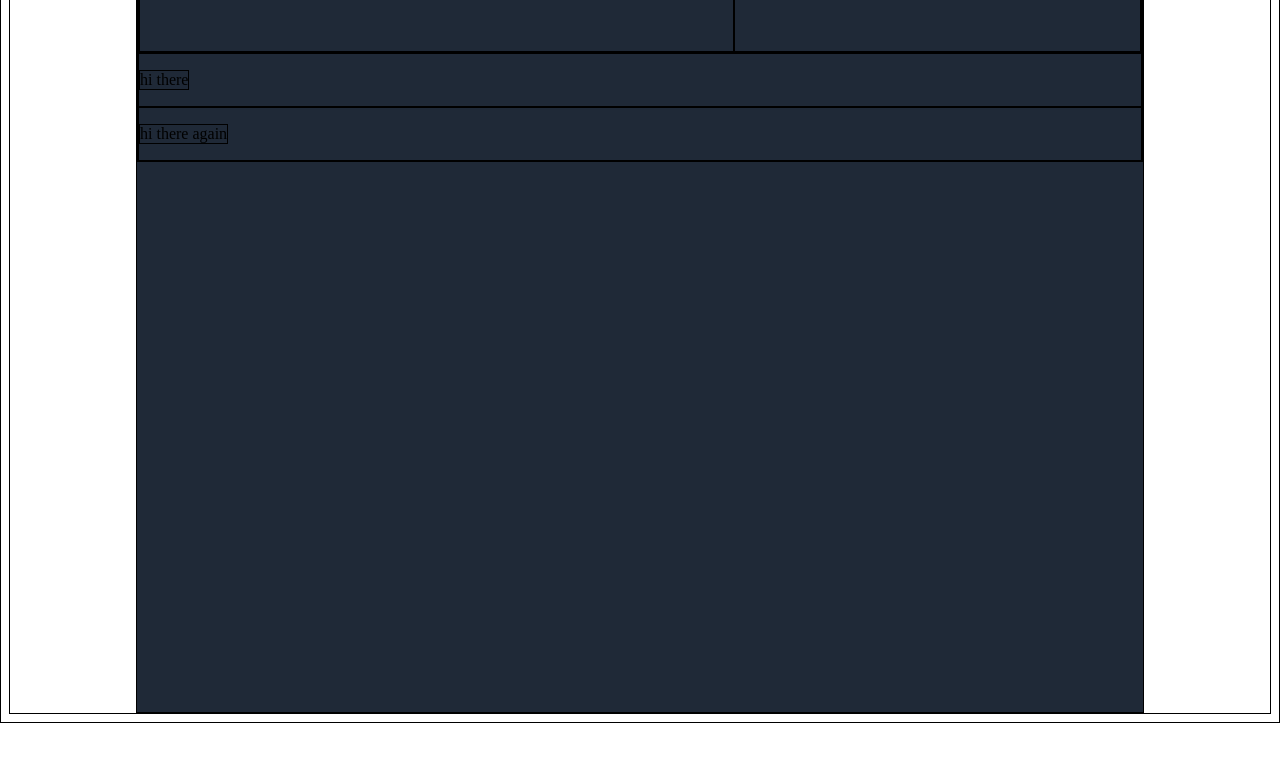
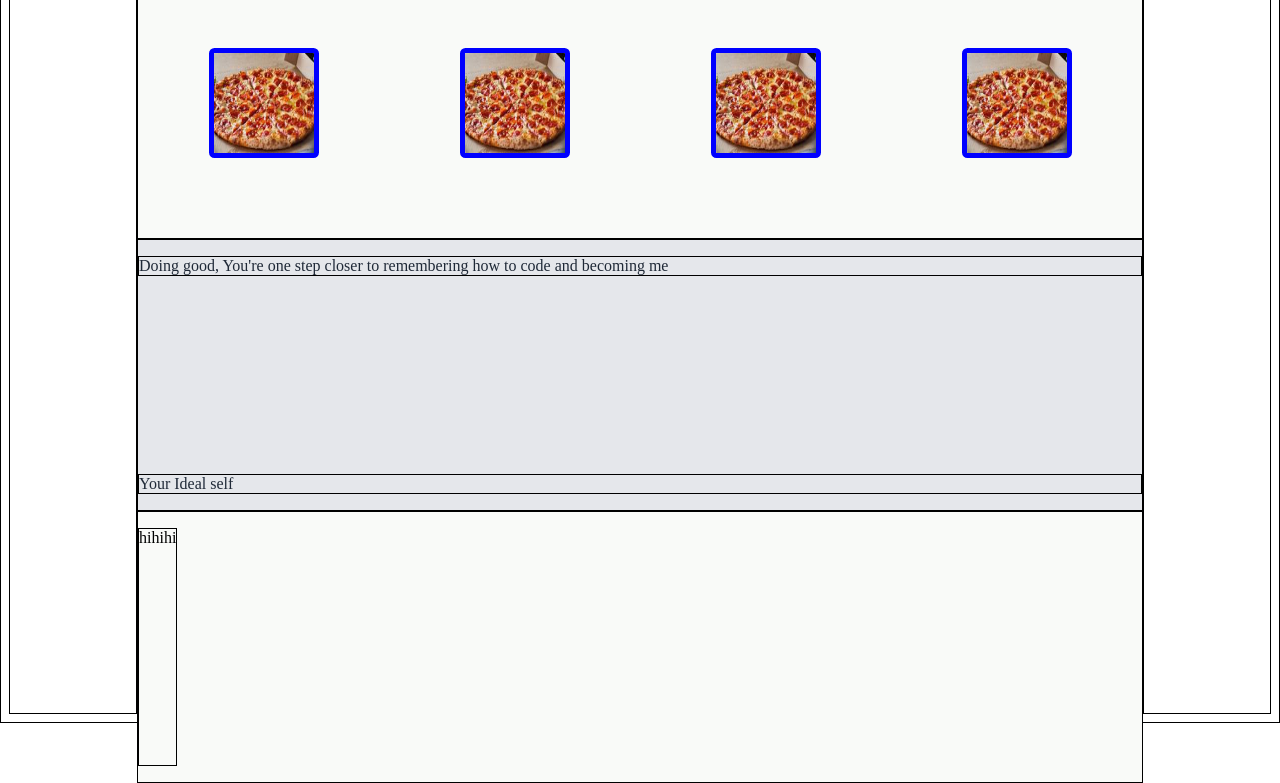
Before and after one commit to JashuHB/Odin-test-site, a plain HTML site: page index.html in a window 1280 px wide. Shown: the part 379-1162 px from the top of the page. Before the commit the page ends 1102 px from the top, so only its background shows below. Drawn offline with Linux system fonts and the light colour scheme.

Commit message:
placeholder img added and flesh out layout

```diff
--- a/index.html
+++ b/index.html
@@ -8,7 +8,6 @@
 </head>
 <body>
     <div class="content">
-        <div class ="flexwrap">
         <header class="flex">
             <h3>Logo a GoGo</h3>
 
@@ -27,12 +26,18 @@
                 <h2>image placeholder</h2>
             </div>
         </div>
-            <div class="two flex">
-                <p>hi there</p>
+        <div class="two">
+            <img class="piz" src="img/pizza.jpeg" alt="pizza">
+            <img class="piz" src="img/pizza.jpeg" alt="pizza">
+            <img class="piz" src="img/pizza.jpeg" alt="pizza">
+            <img class="piz" src="img/pizza.jpeg" alt="pizza">
         </div>
         <div class="three flex">
-                <p>hi there again</p>
+            <p class="quote"> Doing good, You're one step closer to remembering how to code and becoming me</p>
+            <p class="quoteby"> Your Ideal self</p>
         </div>
+        <div class="four flex">
+            <p>hihihi</p>
         </div>
     </div>
 
--- a/styles.css
+++ b/styles.css
@@ -10,20 +10,37 @@
 }
 
 .one{
-    justify-content: center;
-    flex-basis: auto;
-    font-size: 48px;
-    font-weight:bold;
-    color: #f9faf8;
+    height:25%;
+    color: #F9FaF8;
+    font:48px bold;
 }
 
 .two{
-    flex-basis: auto;
-    align-self: stretch;
+    display: flex;
+    height:25%;
+    background-color: #f9faf8;
+    justify-content: space-around;
+    align-items: center;
 }
 
 .three{
-    flex-basis: auto;
+    height:25%;
+    background-color: #e5e7eb;
+    color: #1f2937;
+    flex-direction: column;
+
+}
+
+.four{
+    background-color: #f9faf8;
+    height:25%;
+}
+
+.piz{
+    border-radius: 5%;
+    border: 5px solid blue;
+    height:100px;
+    width:100px;
 }
 
 .flexwrap{
```
Also changed, not shown: img/pizza.jpeg (added). Lines whose indentation alone changed are shown as unchanged.
